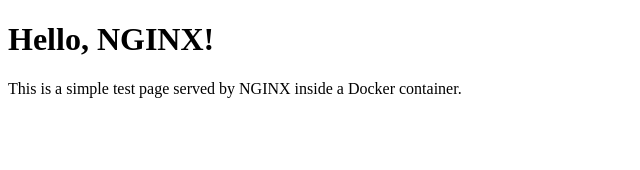
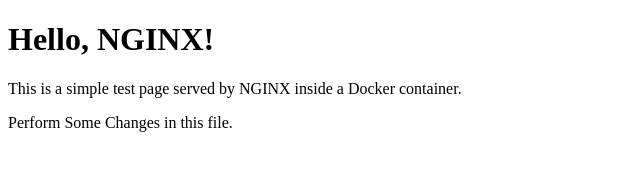
Before and after one commit to engr-OsamaAliKhan/BuildConfigTest, a plain HTML site: page index.html in a window 1280 px wide. Shown: the whole page, without its empty margins (0-640 px from the left). Drawn offline with Linux system fonts and the light colour scheme.

Commit message:
Update index.html

```diff
--- a/index.html
+++ b/index.html
@@ -6,5 +6,6 @@
 <body>
     <h1>Hello, NGINX!</h1>
     <p>This is a simple test page served by NGINX inside a Docker container.</p>
+    <p>Perform Some Changes in this file.</p>
 </body>
 </html>
```
